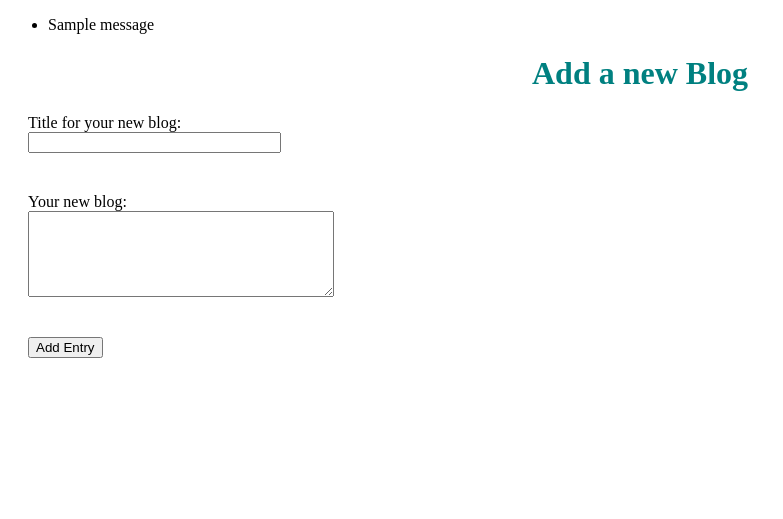
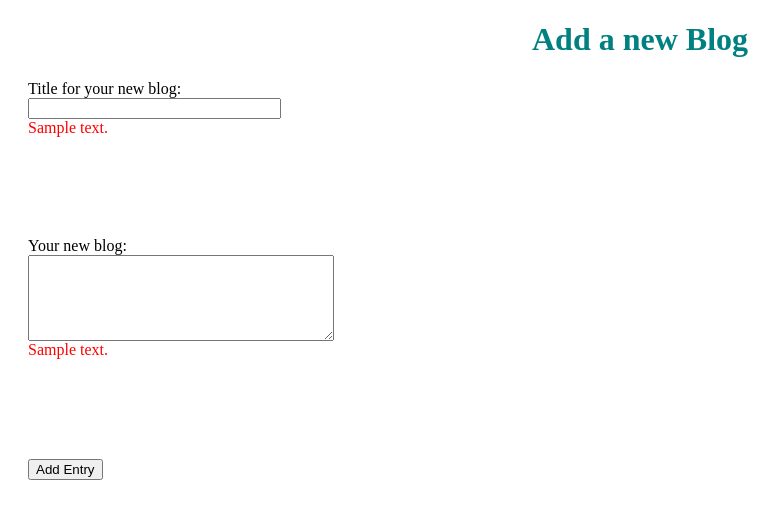
Before and after one commit to radhikalc101/blogz, a Flask app: template templates/newpost.html in a window 1280 px wide. Shown: the part 26-545 px from the top of the page, without its empty margins (0-783 px from the left). Run offline with Flask 2, Linux system fonts and the light colour scheme; the template is opened without the code that fills it: most values are stand-ins (such as "Sample title", 1, 10 or a date in 2020); one stand-in notice (Sample message) is shown.

Commit message:
added error msg

```diff
--- a/main.py
+++ b/main.py
@@ -6,6 +6,7 @@ app.config['DEBUG'] = True
 app.config['SQLALCHEMY_DATABASE_URI'] = 'mysql+pymysql://build-a-blog:beprotective@localhost:8889/build-a-blog'
 app.config['SQLALCHEMY_ECHO'] = True
 db = SQLAlchemy(app)
+app.secret_key = 'EakyJe4LYRecryCLMQAqiqiT'
 
 #creating table in databate through python
 class Blog(db.Model):
@@ -23,17 +24,24 @@ def newpost():
     if request.method == 'POST':
         title = request.form['title']
         body = request.form['body']
-
-        if (title == "" or body == ""):
-            #flash('Please enter the title', 'Please enter the body')
-            return redirect('/newpost')
+        titleError = ""
+        bodyError =""
+        if title == "" or body == "":
+            if title == "":
+                titleError = 'Please enter the title'
+                flash(titleError, 'error')
+            if body == "":
+                bodyError='Please enter the body'
+                flash(bodyError, 'error')
+            return render_template('newpost.html',titileMessage=titleError, bodyMessage=bodyError)
         else:
             newBlog = Blog(title, body)
             db.session.add(newBlog)
             db.session.commit()
-            return redirect("/blog?id=" + str(newBlog.id))
+            url = "/blog?id=" + str(newBlog.id)
+            return redirect(url)
     else:
-        return render_template('newpost.html')
+        return render_template('newpost.html',titileMessage="", bodyMessage="")
 
 
 @app.route('/blog')
--- a/static/css/style.css
+++ b/static/css/style.css
@@ -28,3 +28,8 @@ textarea {
     text-align: center;
     color:teal;
 }
+.error{
+    color:red;
+    margin-bottom: 60px;
+
+}
--- a/templates/base.html
+++ b/templates/base.html
@@ -10,13 +10,13 @@
         <a href="/blog" class="leftMargin">Main Blog Page</a>
         <a href="/newpost" class="leftMargin">Add New Blog Entry</a>
     </nav>
-    {% with messages = get_flashed_messages(with_categories=True) %}
+    <!-- {% with messages = get_flashed_messages(with_categories=True) %}
         <ul>
         {% for category,message in messages %}
             <li class="{{category}}">{{message}}</li>
         {% endfor %}
         </ul>
-    {% endwith %}
+    {% endwith %}            -->
 
     {% block content %}
     {% endblock %}
--- a/templates/newpost.html
+++ b/templates/newpost.html
@@ -5,11 +5,13 @@
     <form action="/newpost" method='post'>
         <div class='leftDownSpacing'>
             <label> Title for your new blog:</label>
-            <input type="text" name='title' /><!--name=task-->
+            <input type="text" name='title' />
+            <div class="error">{{titileMessage}}</div>
         </div>
         <div class='leftDownSpacing'>
             <lable>Your new blog:</lable>
-            <textarea name="body"></textarea><!--name='text'-->
+            <textarea name="body"></textarea>
+            <div class="error">{{bodyMessage}}</div>
         </div>
         <div class='button'>
             <input type="submit" value='Add Entry' />
```
